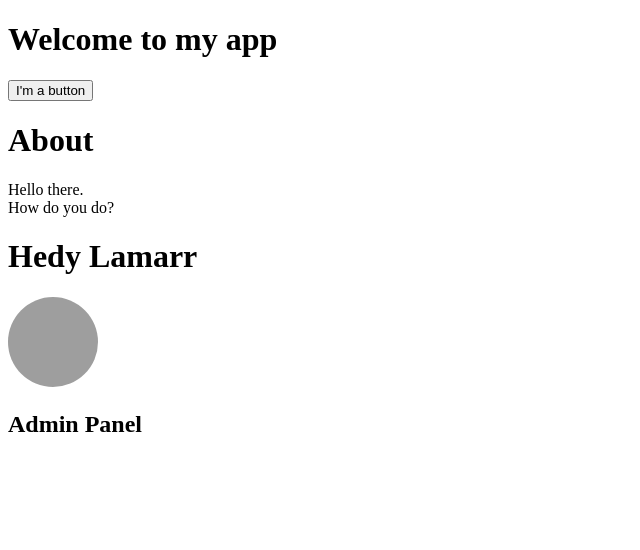
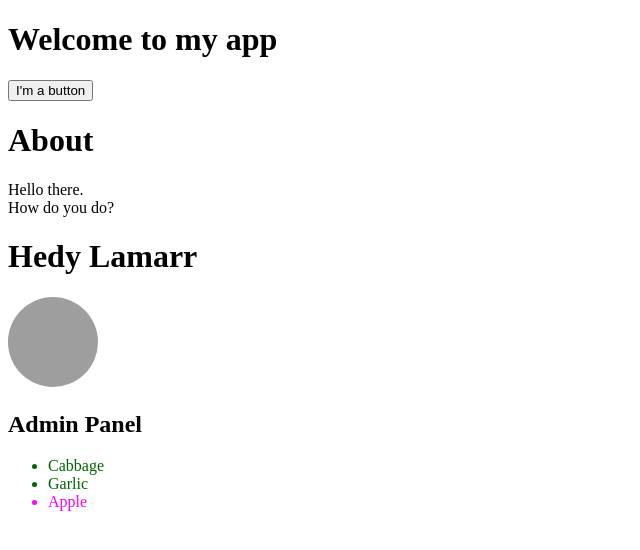
Before and after one commit to hifichevymane/kpz-react-practice, a React (Vite) app: page / in a window 1280 px wide. Shown: the top 550 px of the page, without its empty margins (0-640 px from the left). Built offline with nearby package versions, Linux system fonts and the light colour scheme; grey boxes are pictures that could not be loaded.

Commit message:
Rendering lists

```diff
--- a/src/App.jsx
+++ b/src/App.jsx
@@ -1,5 +1,6 @@
 import Profile from "./Profile";
 import AboutPage from "./AboutPage";
+import ShoppingList from "./ShoppingList";
 
 function MyButton() {
   return (
@@ -21,6 +22,7 @@ export default function App() {
       <AboutPage />
       <Profile />
       {isLoggedIn ? <h2>Admin Panel</h2> : <h2>Login Form</h2>}
+      <ShoppingList />
     </>
   );
 }
--- /dev/null
+++ b/src/ShoppingList.jsx
@@ -0,0 +1,22 @@
+const products = [
+  { title: 'Cabbage', isFruit: false, id: 1 },
+  { title: 'Garlic', isFruit: false, id: 2 },
+  { title: 'Apple', isFruit: true, id: 3 },
+];
+
+export default function ShoppingList() {
+  const listItems = products.map(product =>
+    <li
+      key={product.id}
+      style={{
+        color: product.isFruit ? 'magenta' : 'darkgreen'
+      }}
+    >
+      {product.title}
+    </li>
+  );
+
+  return (
+    <ul>{listItems}</ul>
+  );
+}
```
